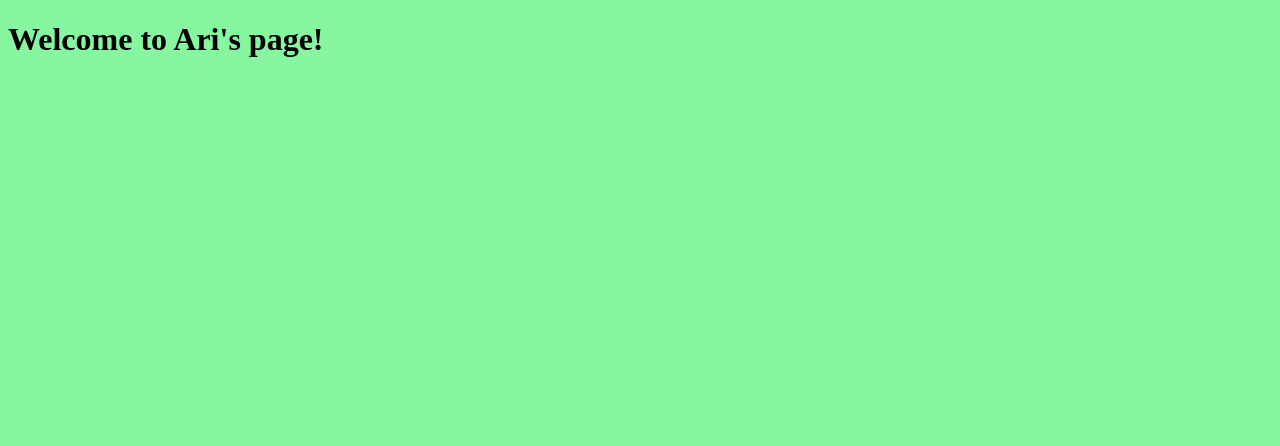
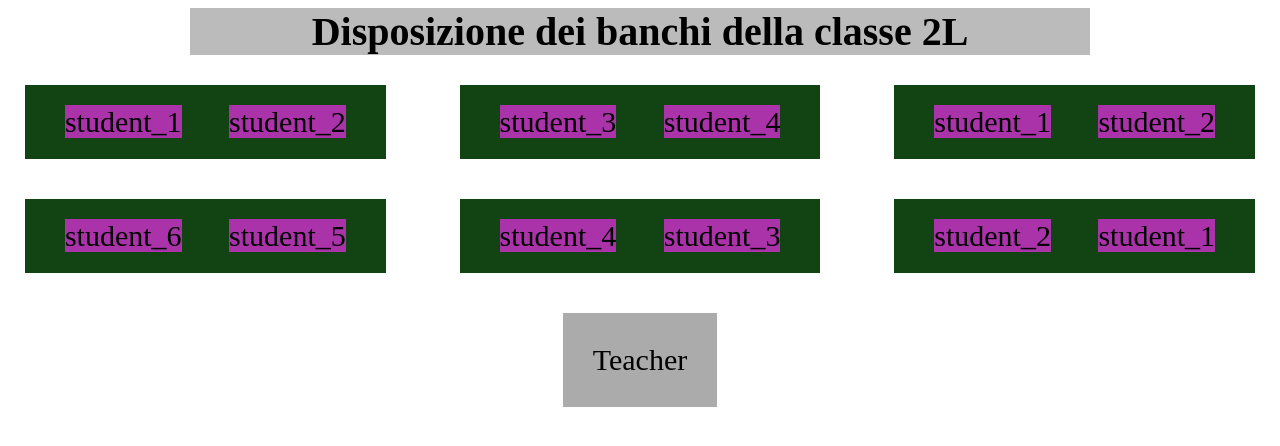
Before and after one commit to AriannaPisano/css, a plain HTML site: page index.html in a window 1280 px wide. Drawn offline with Linux system fonts and the light colour scheme.

Commit message:
adding color

```diff
--- a/index.html
+++ b/index.html
@@ -1,17 +1,72 @@
 <!DOCTYPE html>
 <html lang="en">
     <head>
-    <meta charset="UTF-8">
-    <meta http-equiv="X-UA-Compatible" content="IE=edge">
-    <meta name="viewport" content="width=device-width, initial-scale=1.0">
+        <meta charset="UTF-8" />
+        <meta http-equiv="X-UA-Compatible" content="IE=edge" />
+        <meta name="viewport" content="width=device-width, initial-scale=1.0" />
         <title>Document</title>
         <style>
             body {
-        background: #86f7a0
+                font-size: 30px;
+            }
+            h1 {
+                width: 900px;
+                margin: 0 auto;
+                background: #bbbbbb;
+                text-align: center;
+                margin-bottom: 30px;
+                font-size: 40px;
+            }
+            #grid {
+                display: grid;
+                grid-template-columns: repeat(3, 1fr);
+                gap: 40px;
+                place-items: center;
+            }
+            .banco {
+                background-color: #124312;
+                text-align: center;
+                padding: 20px;
+            }
+            .banco > span {
+                margin: 20px;
+                background-color: #aa33aa;
+            }
+            #teacher {
+                grid-column: 1 / 4;
+                background-color: #aaabaa;
+                padding: 30px;
             }
         </style>
     </head>
     <body>
-  <h1>Welcome to Ari's page!</h1>
+        <h1>Disposizione dei banchi della classe 2L</h1>
+        <div id="grid">
+            <div class="banco">
+                <span>student_1</span>
+                <span>student_2</span>
+            </div>
+            <div class="banco">
+                <span>student_3</span>
+                <span>student_4</span>
+            </div>
+            <div class="banco">
+                <span>student_1</span>
+                <span>student_2</span>
+            </div>
+            <div class="banco">
+                <span>student_6</span>
+                <span>student_5</span>
+            </div>
+            <div class="banco">
+                <span>student_4</span>
+                <span>student_3</span>
+            </div>
+            <div class="banco">
+                <span>student_2</span>
+                <span>student_1</span>
+            </div>
+            <div id="teacher">Teacher</div>
+        </div>
     </body>
 </html>
```
Lines whose indentation alone changed are shown as unchanged.
